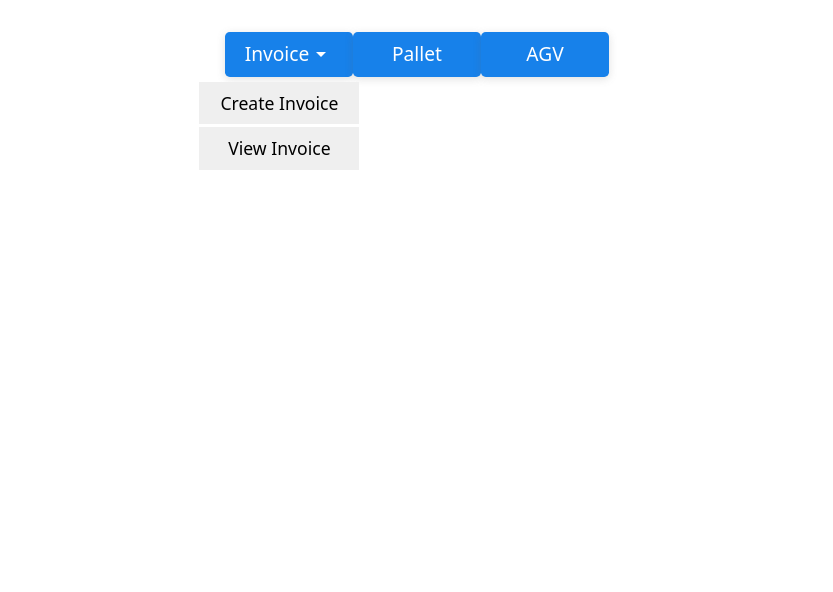
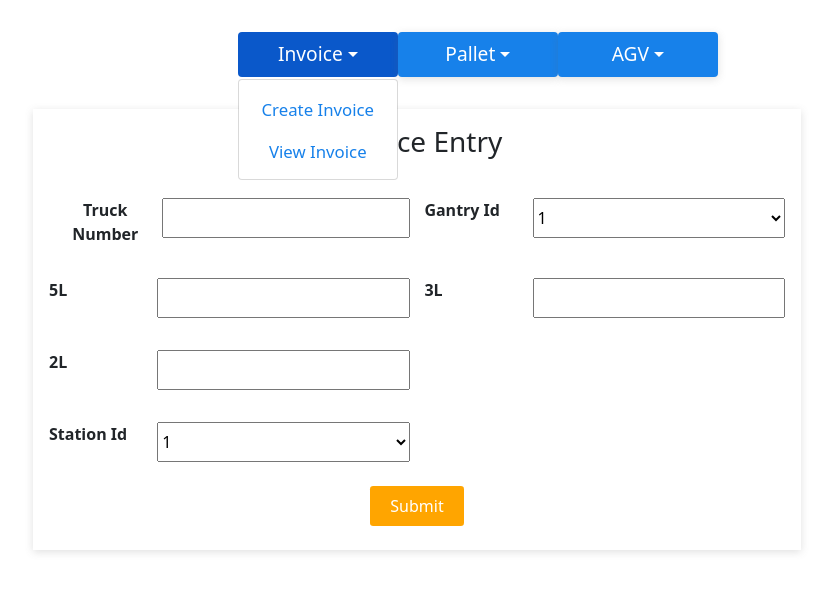
Before and after one commit to KaranBohara/AnzoFrontend, a React (Create React App) app: page /addinvoice in a window 1280 px wide. Both pictures are taken after a click on the button "Invoice". Shown: the top 592 px of the page, without its empty margins (223-1056 px from the left). Built offline with nearby package versions, Linux system fonts and the light colour scheme.

Commit message:
Invoice create+view

```diff
--- a/package.json
+++ b/package.json
@@ -15,6 +15,8 @@
     "react-bootstrap": "^2.1.1",
     "react-dom": "^17.0.2",
     "react-final-form": "^6.5.7",
+    "react-router": "^6.2.1",
+    "react-router-dom": "^5.2.0",
     "react-scripts": "5.0.0",
     "react-toastify": "^8.1.0",
     "web-vitals": "^2.1.4"
--- a/src/App.js
+++ b/src/App.js
@@ -1,50 +1,30 @@
-import { useState } from 'react';
-import './App.css';
-import AnzoTabs from './Component/AnzoTabs';
-import Invoice from './Component/Invoice';
-import ArrowDropDownIcon from '@mui/icons-material/ArrowDropDown';
+import React from "react";
+import "./App.css";
+import AnzoTabs from "./Component/AnzoTabs";
+import Invoice from "./Component/Invoice";
+import { BrowserRouter as Router, Switch, Route, Link } from "react-router-dom";
+import {DropdownButton} from 'react-bootstrap';
 
 function App() {
-  const[menuInvoice,setMenuInvoice]=useState(false);
-  const[createInvoice,setCreateInvoice]=useState(false);
-  const[viewInvoice,setViewInvoice]=useState(false);
-
-  const handleMenuOpen=()=>
-  {
-    setMenuInvoice(true)
-    setCreateInvoice(false)
-    setViewInvoice(false)
-  }
-  const handleCreate=()=>
-  {
-    setMenuInvoice(false)
-    setCreateInvoice(true)
-    setViewInvoice(false)
-  }
-  const handleView=()=>
-  {
-    setMenuInvoice(false)
-    setCreateInvoice(false)
-    setViewInvoice(true)
-  }
   return (
-    <div className="App">
-    <div className='tabs-container'>
-    <button onClick={handleMenuOpen}>Invoice
-    <ArrowDropDownIcon/>
-    </button>
-    <button>Pallet</button>
-    <button>AGV</button>
-    </div>
-    {menuInvoice?<div className='invoice-dropdown'>
-    <button onClick={handleCreate}>Create Invoice</button>
-    <button onClick={handleView}>View Invoice</button>
-    </div>:""}
-    {createInvoice?<AnzoTabs/>:""}
-    {viewInvoice?<div className='invoice-table'>
-    <Invoice/>
-    </div>:""}
-    </div>
+    <Router>
+      <div className="App">
+        <div className="tabs-container">
+          <DropdownButton className="invoice-menu" title="Invoice">
+           <Link to="/addinvoice">Create Invoice</Link>
+           <Link to="/viewinvoice">View Invoice</Link>
+          </DropdownButton>
+          <DropdownButton className="invoice-menu" title="Pallet">
+          </DropdownButton>
+          <DropdownButton className="invoice-menu" title="AGV">
+          </DropdownButton>
+        </div>
+        <Switch>
+          <Route path="/addinvoice" exact component={AnzoTabs} />
+            <Route path="/viewinvoice" exact component={Invoice} />
+        </Switch>
+      </div>
+    </Router>
   );
 }
 
--- a/src/Component/AnzoTabs.js
+++ b/src/Component/AnzoTabs.js
@@ -2,21 +2,28 @@ import React from 'react';
 import 'bootstrap/dist/css/bootstrap.min.css';
 import "../styles/AnzoTabs.css";
 import { Form, Field } from 'react-final-form';
+import { useHistory } from 'react-router-dom';
 const AnzoTabs = () => {
+  const history=useHistory();
     const onSubmit = async values => {
-        await fetch("http://localhost:8090/anzo/invoice", {
+        await fetch("http://localhost:5000/invoice", {
             method: "POST",
             headers: {
               "content-type": "application/json",
             },
             body: JSON.stringify(values),
           })
-          .then((response)=>response.json())
+          .then((response)=>
+          {
+            response.json()
+          })
+          .then(history.push('/viewinvoice'))
       }
   return(
       <div>
    <Form
       onSubmit={onSubmit}
+      initialValues={{GantryId:1,StationId:1}}
       render={({ handleSubmit, form, submitting, pristine, values }) => (
         <form onSubmit={handleSubmit} className='form-container'>
         <h3 style={{marginTop:"1rem"}}>Invoice Entry</h3>
--- a/src/Component/Invoice.js
+++ b/src/Component/Invoice.js
@@ -4,7 +4,7 @@ import {Table} from "react-bootstrap";
 const Invoice = () => {
     const[invoice,setInvoice]=useState([]);
     useEffect(() => {
-        const url = "http://localhost:8090/anzo/invoice";
+        const url = "http://localhost:5000/invoice";
         const fetchData = async () => {
           try {
             const response = await fetch(url,{
@@ -22,7 +22,7 @@ const Invoice = () => {
         };
         fetchData();
     }, []);
-  return <div>
+  return <div className='invoice-table'>
   <Table striped bordered hover>
   <thead>
     <tr>
@@ -32,7 +32,9 @@ const Invoice = () => {
       <th>Requested_5L</th>
       <th>Requested_3L</th>
       <th>Requested_2L</th>
+      <th>Dispatched_5L</th>
       <th>Dispatched_3L</th>
+      <th>Dispatched_2L</th>
       <th>Status</th>
       <th>Station Id</th>
       <th>Created Date</th>
@@ -49,10 +51,12 @@ const Invoice = () => {
                 <td>{item.Requested_5L}</td>
                 <td>{item.Requested_3L}</td>
                 <td>{item.Requested_2L}</td>
+                <td>{item.Dispatched_5L?item.Dispatched_5L:'-'}</td>
                 <td>{item.Dispatched_3L?item.Dispatched_3L:'-'}</td>
+                <td>{item.Dispatched_2L?item.Dispatched_2L:'-'}</td>
                 <td>{item.Status}</td>
                 <td>{item.StationId}</td>
-                <td>{item.CreatedDate}</td>
+                <td>{item.createdAt}</td>
                 </tr>
             )
         })}
--- a/src/index.js
+++ b/src/index.js
@@ -3,6 +3,7 @@ import ReactDOM from 'react-dom';
 import './index.css';
 import App from './App';
 import reportWebVitals from './reportWebVitals';
+import 'bootstrap/dist/css/bootstrap.min.css';
 
 ReactDOM.render(
   <React.StrictMode>
--- a/src/styles/AnzoTabs.css
+++ b/src/styles/AnzoTabs.css
@@ -1,6 +1,6 @@
 .tabs-container
 {
-    width: 30%;
+    width: 28%;
     display: flex;
     margin: auto;
     justify-content: space-between;
@@ -18,8 +18,31 @@
     outline: none;
     border:none;
     background-color: #1781EA;
-    border-radius: .3rem;
     box-shadow: rgba(99, 99, 99, 0.2) 0px 2px 8px 0px;
+}
+.btn:active,.btn:focus
+{
+    outline: none !important;
+    box-shadow: none !important;
+    background-image: none !important;
+}
+.invoice-menu a
+{
+ color:#1781EA;
+ text-decoration: none;
+ text-align: center;
+ font-size: 1.05rem;
+ font-weight: 500;
+ display: flex;
+ flex-direction: column;
+ height: 2.5rem;
+ margin-top: .1rem;
+ justify-content: center;
+}
+.invoice-menu a:hover
+{
+    background-color:#1781EA ;
+    color: white;
 }
 .form-container
 {
@@ -76,9 +99,9 @@ color: white;
 }
 .invoice-table
 {
-    width: 80%;
+    width: 90%;
     margin:auto;
-    margin-top: 2rem;
+    margin-top: 5rem;
 }
 .invoice-dropdown
 {
```
Also changed, not shown: 1 other file (tests, documents, lock files or other folders).
